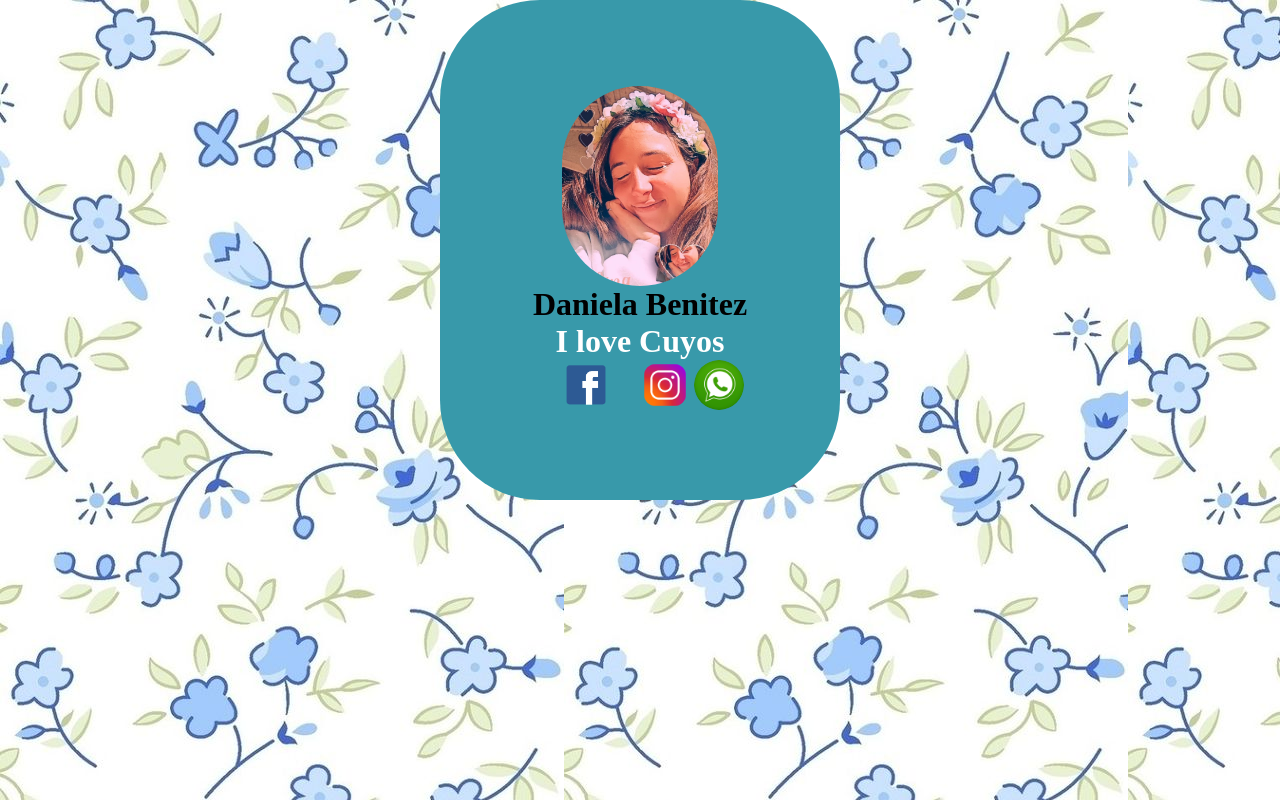
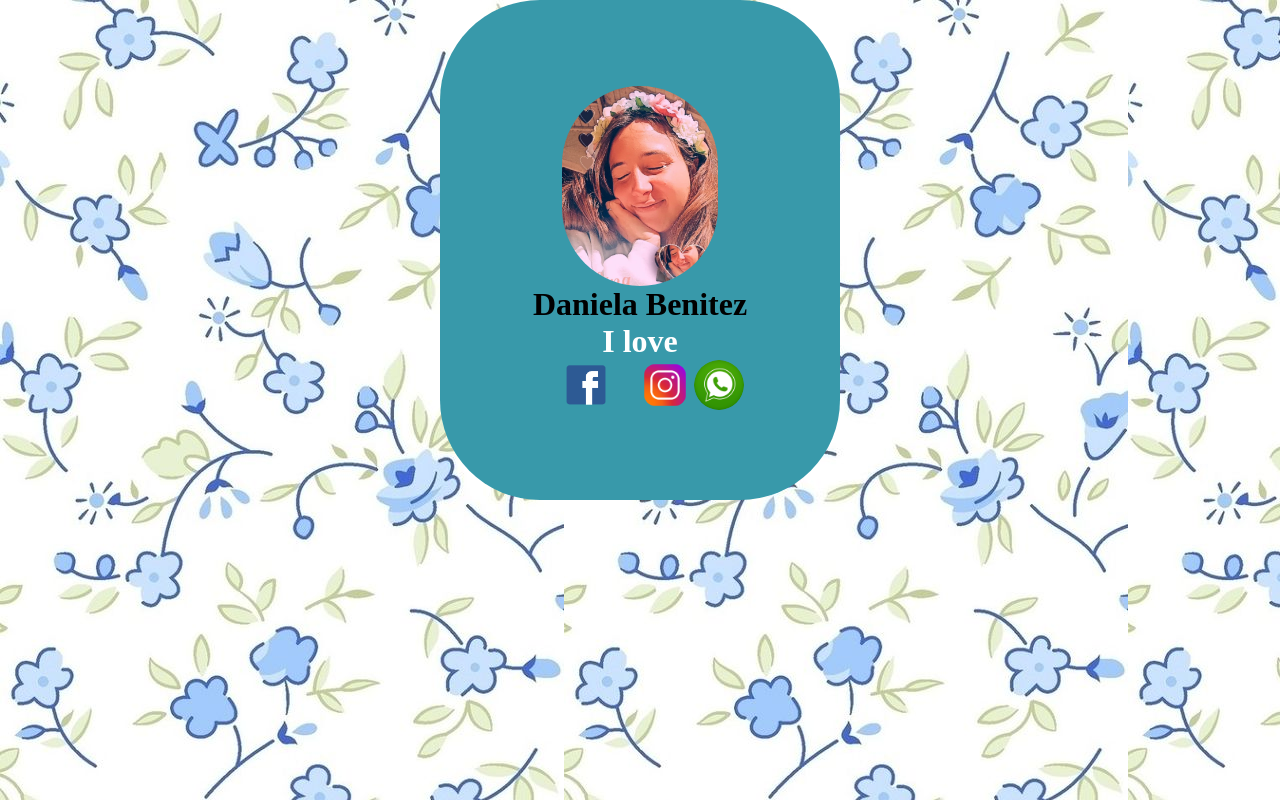
Before and after one commit to DanielaPaulaBenitez/tarjeta, a plain HTML site: page cato.html in a window 1280 px wide. Drawn offline with Linux system fonts and the light colour scheme; files whose address does not match are found by name; a web font is replaced by a local one.

Commit message:
borre la palabra cuyos

```diff
--- a/cato.html
+++ b/cato.html
@@ -11,7 +11,7 @@
     <div class="caja rectangulo">
         <img src="../CATO/FOTO.jpg" height="200px"/>
         <h1>Daniela Benitez</h1>
-        <h2>I love Cuyos</h2>
+        <h2>I love </h2>
         <div class="caja pequeña">
         <a href="https://www.facebook.com/loove.is.gone/"><img src="../CATO/face.png" height="50px"/></a>
         <a href="https://www.instagram.com/daannibenitez/"><img src="../CATO/insta.png" height="50px"/></a>
```
